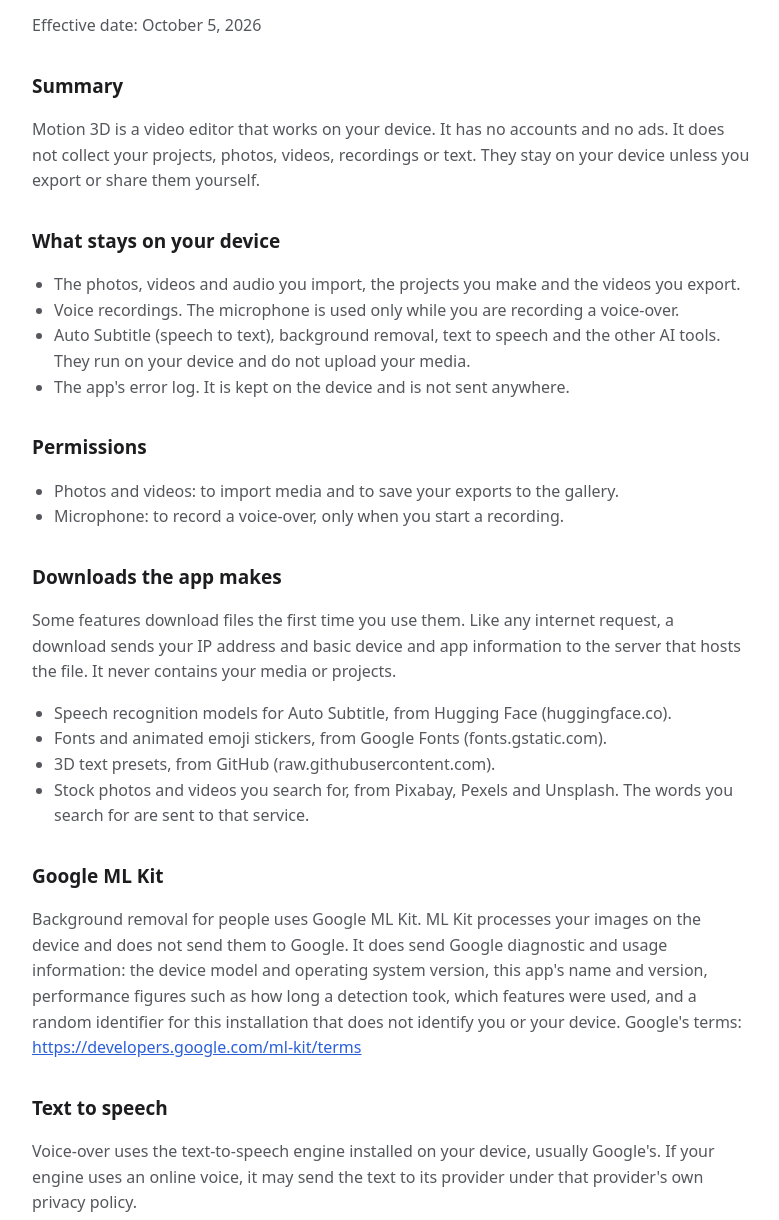
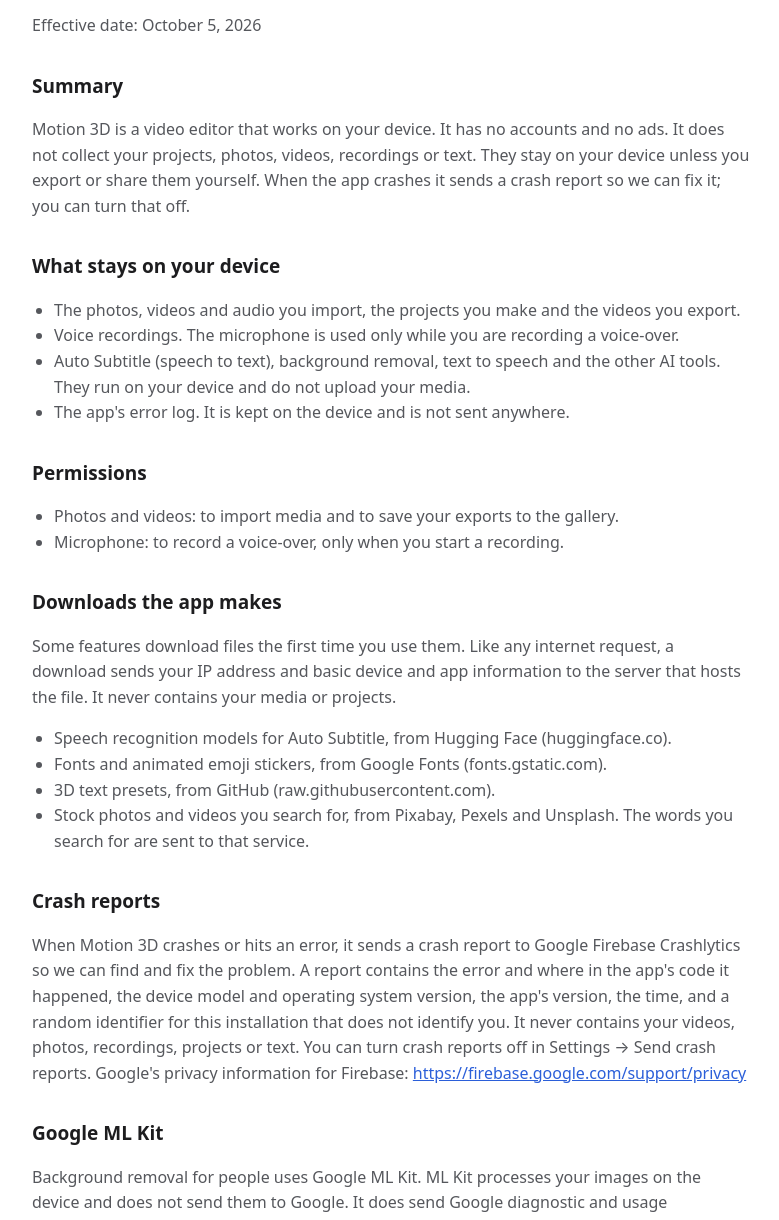
Before and after one commit to mydesignhub/motion3d-legal, a plain HTML site: page index.html in a window 1280 px wide. Shown: the part 70-1290 px from the top of the page, without its empty margins (248-1027 px from the left). Drawn offline with Linux system fonts and the light colour scheme.

Commit message:
Privacy policy: crash reports (Firebase Crashlytics), with the Settings opt-out

```diff
--- a/index.html
+++ b/index.html
@@ -24,7 +24,7 @@ a { color:var(--link); }
 <h1>Motion 3D Privacy Policy</h1>
 <p>Effective date: October 5, 2026</p>
 <h2>Summary</h2>
-<p>Motion 3D is a video editor that works on your device. It has no accounts and no ads. It does not collect your projects, photos, videos, recordings or text. They stay on your device unless you export or share them yourself.</p>
+<p>Motion 3D is a video editor that works on your device. It has no accounts and no ads. It does not collect your projects, photos, videos, recordings or text. They stay on your device unless you export or share them yourself. When the app crashes it sends a crash report so we can fix it; you can turn that off.</p>
 <h2>What stays on your device</h2>
 <ul><li>The photos, videos and audio you import, the projects you make and the videos you export.</li><li>Voice recordings. The microphone is used only while you are recording a voice-over.</li><li>Auto Subtitle (speech to text), background removal, text to speech and the other AI tools. They run on your device and do not upload your media.</li><li>The app&#x27;s error log. It is kept on the device and is not sent anywhere.</li></ul>
 <h2>Permissions</h2>
@@ -32,6 +32,8 @@ a { color:var(--link); }
 <h2>Downloads the app makes</h2>
 <p>Some features download files the first time you use them. Like any internet request, a download sends your IP address and basic device and app information to the server that hosts the file. It never contains your media or projects.</p>
 <ul><li>Speech recognition models for Auto Subtitle, from Hugging Face (huggingface.co).</li><li>Fonts and animated emoji stickers, from Google Fonts (fonts.gstatic.com).</li><li>3D text presets, from GitHub (raw.githubusercontent.com).</li><li>Stock photos and videos you search for, from Pixabay, Pexels and Unsplash. The words you search for are sent to that service.</li></ul>
+<h2>Crash reports</h2>
+<p>When Motion 3D crashes or hits an error, it sends a crash report to Google Firebase Crashlytics so we can find and fix the problem. A report contains the error and where in the app&#x27;s code it happened, the device model and operating system version, the app&#x27;s version, the time, and a random identifier for this installation that does not identify you. It never contains your videos, photos, recordings, projects or text. You can turn crash reports off in Settings → Send crash reports. Google&#x27;s privacy information for Firebase: <a href="https://firebase.google.com/support/privacy">https://firebase.google.com/support/privacy</a></p>
 <h2>Google ML Kit</h2>
 <p>Background removal for people uses Google ML Kit. ML Kit processes your images on the device and does not send them to Google. It does send Google diagnostic and usage information: the device model and operating system version, this app&#x27;s name and version, performance figures such as how long a detection took, which features were used, and a random identifier for this installation that does not identify you or your device. Google&#x27;s terms: <a href="https://developers.google.com/ml-kit/terms">https://developers.google.com/ml-kit/terms</a></p>
 <h2>Text to speech</h2>
```
